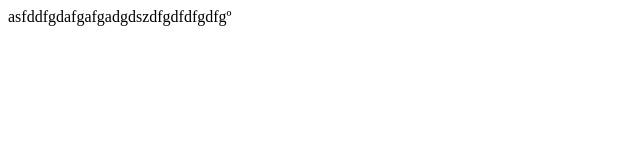
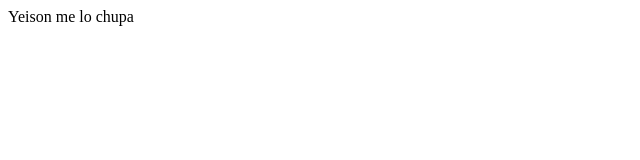
Before and after one commit to devyc/inventario, a plain HTML site: page index.html in a window 1280 px wide. Shown: the whole page, without its empty margins (0-640 px from the left). Drawn offline with Linux system fonts and the light colour scheme.

Commit message:
cambio del index

```diff
--- a/index.html
+++ b/index.html
@@ -4,7 +4,7 @@
     <meta charset="UTF-8">
     <meta name="viewport" content="width=device-width, initial-scale=1.0">
     <title>Document</title>
-    asfddfgdafgafgadgdszdfgdfdfgdfgº
+    Yeison me lo chupa
 </head>
 <body>
 
```
